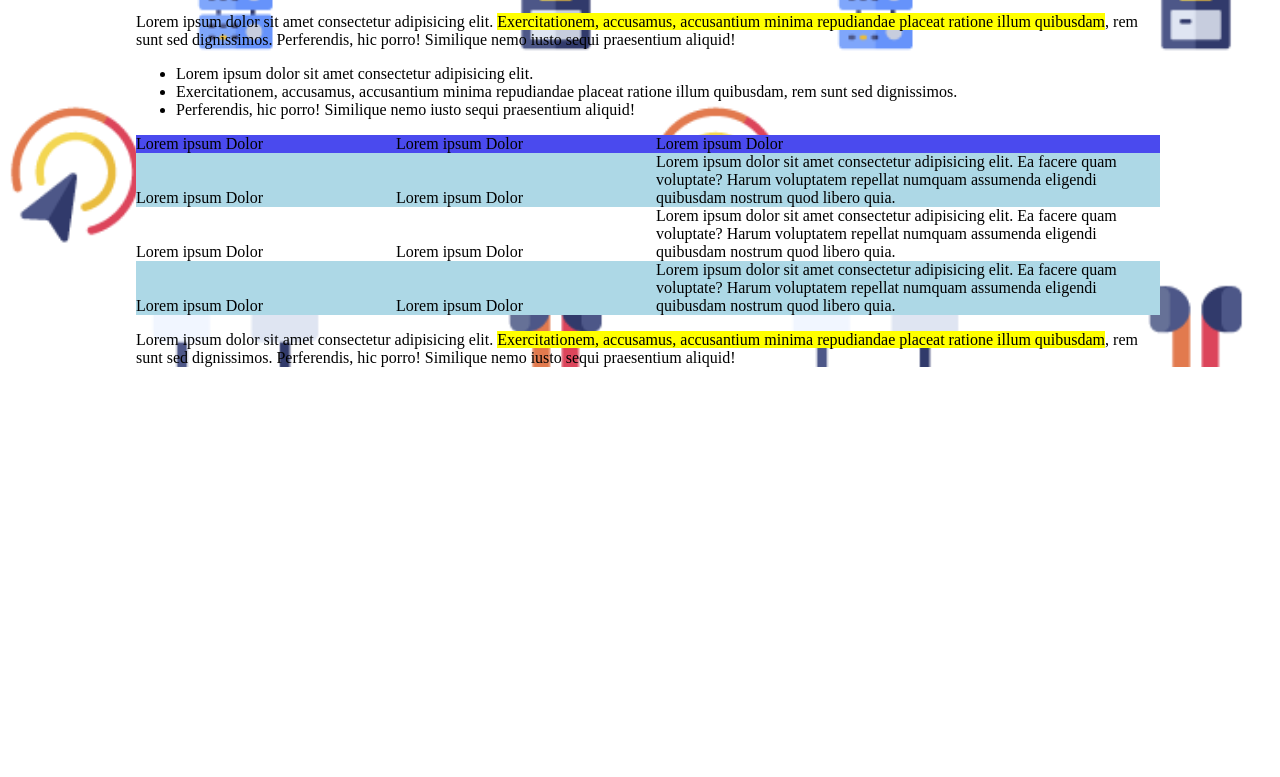
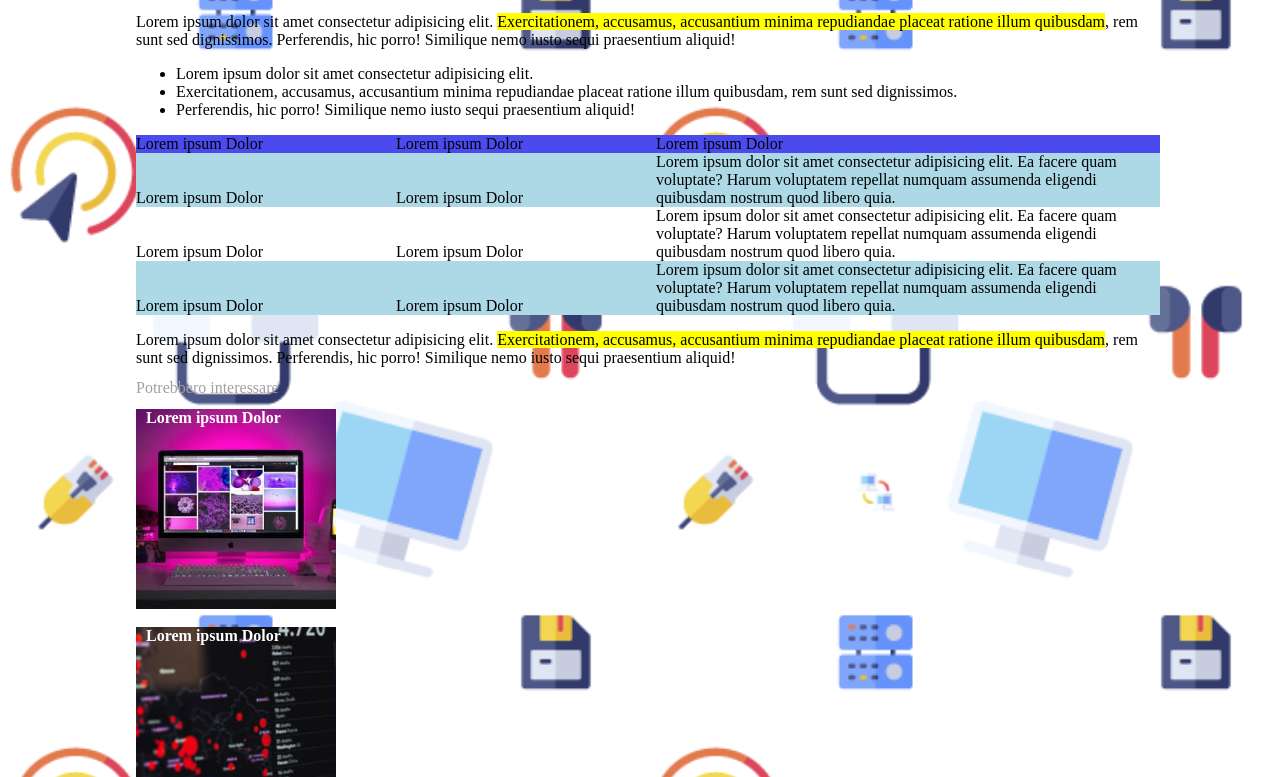
Before and after one commit to DidierDankan/html-css-booleaner, a website: page index.html in a window 1280 px wide. Shown: the part 588-1365 px from the top of the page. Before the commit the page ends 955 px from the top, so only its background shows below. Drawn offline with Linux system fonts and the light colour scheme.

Commit message:
fine esercizio 1

```diff
--- a/css/style.css
+++ b/css/style.css
@@ -22,7 +22,7 @@ body {
 
 /* section 1*/
 .reference {
-  color: lightgray;
+  color: rgb(167, 157, 157);
   line-height: 10px;
 }
 
@@ -75,3 +75,25 @@ body {
   display: inline-block;
   width: 49%;
 }
+
+/* ultima section con foto con lorem*/
+
+.foto-con-lorem {
+  width: 200px;
+  height: 200px;
+  background-position: center;
+  background-image: url("../img/monitor.jpg");
+}
+
+.foto-con-lorem2 {
+  width: 200px;
+  height: 150px;
+  background-position: center;
+  background-image: url("../img/graph.jpg");
+}
+
+.fix-lorem {
+  color: white;
+  padding-top: 30px;
+  padding-left: 10px;
+}
--- a/index.html
+++ b/index.html
@@ -60,7 +60,7 @@
           </ul>
         </section>
 
-        <!--section con table mod-->
+        <!--div con table mod-->
         <div class="thead">
           <div class="line">
             Lorem ipsum Dolor
@@ -108,7 +108,7 @@
                 Lorem ipsum dolor sit amet consectetur adipisicing elit. Ea facere quam voluptate? Harum voluptatem repellat numquam assumenda eligendi quibusdam nostrum quod libero quia.
               </div>
           </div>
-
+          <!-- section paragrafo 2-->
           <section>
               <p>
                   Lorem ipsum dolor sit amet consectetur adipisicing elit. <spam class="enfasi">Exercitationem, accusamus, accusantium minima repudiandae placeat ratione illum quibusdam</spam>,
@@ -117,6 +117,23 @@
                </p>
           </section>
 
+          <!-- ultima section con foto "link"-->
+          <section>
+            <p class="reference">
+              Potrebbero interessare
+            </p>
+          </section>
+
+            <div class="foto-con-lorem">
+              <spam class="fix-lorem"><strong>Lorem ipsum Dolor</strong></spam>
+            </div>
+            <br>
+            <div class="foto-con-lorem2">
+                <spam class="fix-lorem"><strong>Lorem ipsum Dolor</strong></spam>
+            </div>
+
+
+
       </main>
     </div>
   </body>
```
